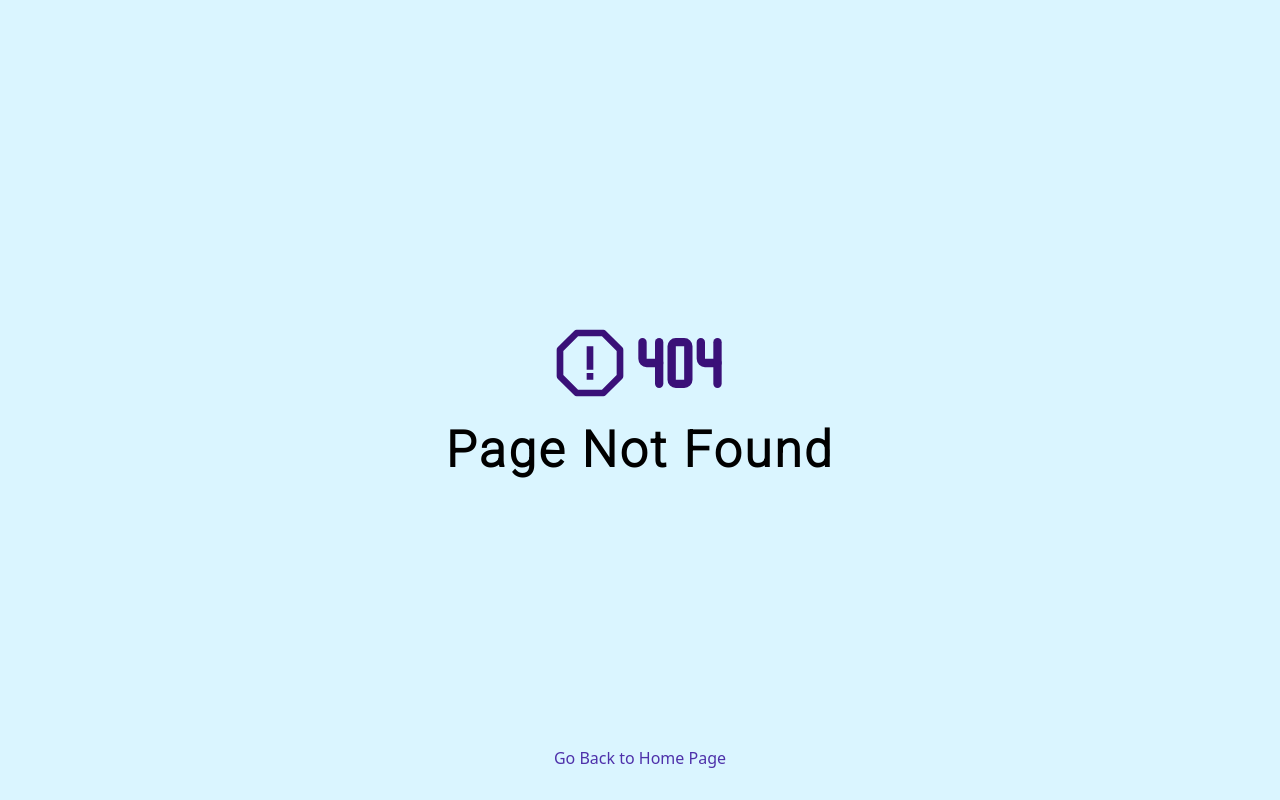
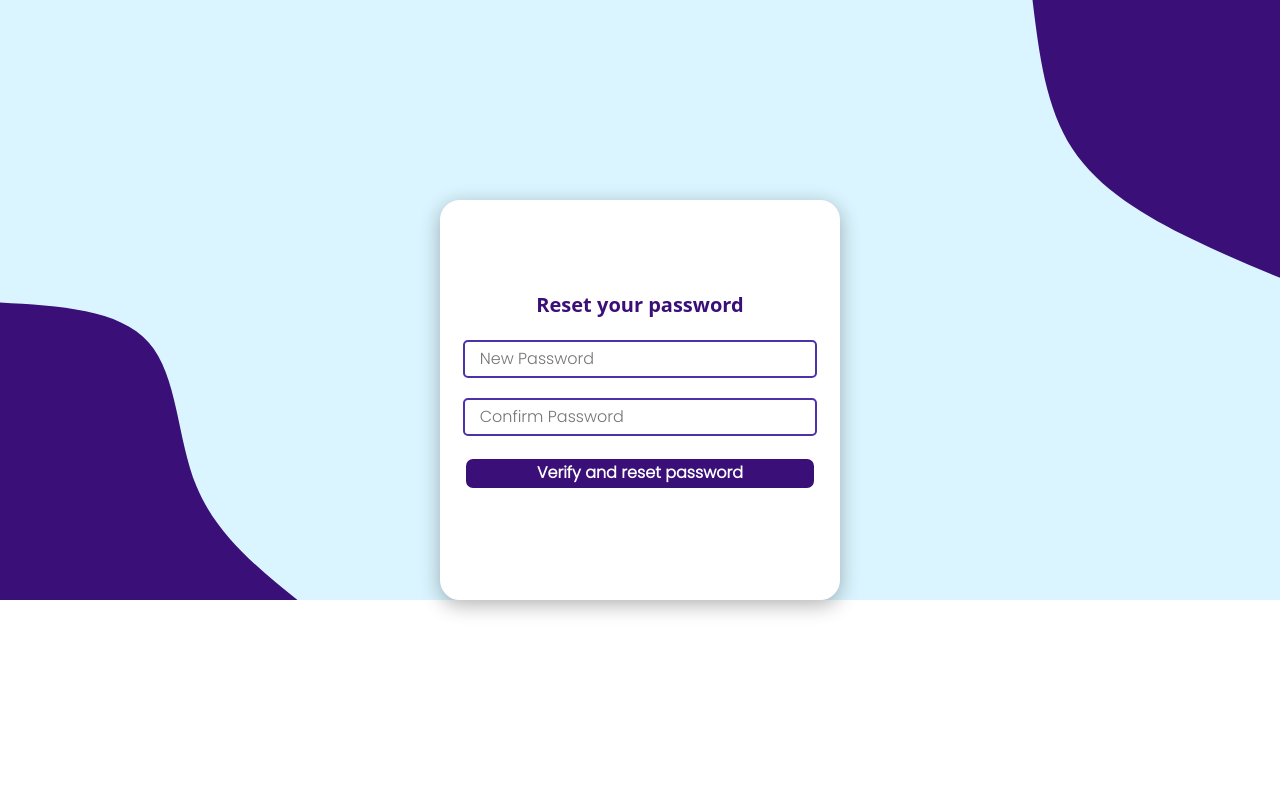
Before and after one commit to CareToShare-Project/CareToShare-Frontend, a React (Create React App) app: page /login/forgotPassword/resetPassword/1 in a window 1280 px wide. Before the commit this address had no page. Built offline with nearby package versions, Linux system fonts and the light colour scheme; a web font is replaced by a local one.

Commit message:
modified password reset components and functionalites

```diff
--- a/src/Components/DonorPage/DonorPage.tsx
+++ b/src/Components/DonorPage/DonorPage.tsx
@@ -7,7 +7,7 @@ import { donorFeatures} from '../Shared_util/Constants/SideBarFeatures';
 
 function DonorPage(){
     const {username} = useParams();
-    sessionStorage.setItem('currentUser', JSON.stringify(username))
+
 
 
 
--- a/src/Components/DonorPage/DonorStyles.ts
+++ b/src/Components/DonorPage/DonorStyles.ts
@@ -153,6 +153,7 @@ export const CardContainer = styled.div`
     flex-direction: column;
     gap: 5px;
     width: 30%;
+    max-width: 240px;
     min-width: 230px;
     height: 300px;
     border-radius: 10px;
--- a/src/Components/PasswordReset/ForgotPassword.tsx
+++ b/src/Components/PasswordReset/ForgotPassword.tsx
@@ -1,11 +1,10 @@
 import React, {useRef, useState} from 'react'
 import { ResetContainer, Header, ResetWrapper, InputContainer, SubmitEmailContainer } from './passwordResetStyles'
-import { useNavigate } from 'react-router-dom'
 import { BASE_URL } from '../Shared_util/Constants/Base_URL';
-import AlertComponent from '../Shared_util/Alerts/Alert';
 import Spinner  from 'react-bootstrap/Spinner';
 import BackgroundSVG from '../Shared_util/SVG/Background';
 import {motion} from "framer-motion"
+import LoginToast from '../Shared_util/Toast/LoginToast';
 
 
 
@@ -15,12 +14,12 @@ import {motion} from "framer-motion"
 
 const ForgotPassword  = () => {
 
-    const navigate = useNavigate();
     const emailRef: any = useRef()
-    const [alert, setAlert] = useState(false)
     const [showLoading, setShowLoading] = useState(false)
-    const [variant, setVariant] =useState('')
-    const [message, setMessage] = useState('')
+     // state to show or hide toast
+     const [showToast, setShowToast] = useState(true)
+      // state to set toast message
+    const [toastMessage, setToastMessage] = useState('')
 
 
     const handleResetToken = async (e : React.FormEvent<HTMLFormElement>) => {
@@ -37,26 +36,21 @@ const ForgotPassword  = () => {
 
                 const data = await response.json();
                 if(data.status === 'success'){
-                    setMessage(`Successfully sent token to ${email} account`)
-                    setVariant('success')
-                    setAlert(true)
+                    setToastMessage('Check your email to reset your password.')
+                    setShowToast(true)
                     setTimeout(()=> {
-                        navigate('resetPassword')
-                    }, 1000)
+                        setShowLoading(false)
+                    }, 2000)
                 }else{
-                    setMessage(`The provided email does not belong to any authorized user`)
-                    setVariant('danger')
-                    setAlert(true)
+                    setToastMessage('The email does not belong to any user')
+                    setShowToast(true)
                     setShowLoading(false)
-                    setTimeout(()=> {
-                        setAlert(false)
-                    }, 4000)
                 }
+
                 console.log(data)
             }
         }catch(err){
             console.log(err)
-
 
         }
 
@@ -73,10 +67,7 @@ const ForgotPassword  = () => {
         >
 
             <ResetContainer>
-                {alert &&
-                        <div className='alert'>
-                            <AlertComponent variant={variant} message={message} />
-                        </div>}
+
                 <BackgroundSVG />
                 <ResetWrapper onSubmit={handleResetToken}>
                     <Header>Enter your email to reset your password</Header>
@@ -86,7 +77,13 @@ const ForgotPassword  = () => {
                                                 <span>Submit</span>
                         </SubmitEmailContainer>
                     </div>
+                    <LoginToast
+                        showToast={showToast}
+                        setShowToast={setShowToast}
+                        toastMessage={toastMessage}
+                    />
                 </ResetWrapper>
+
             </ResetContainer>
         </motion.div>
 
--- a/src/Components/PasswordReset/ResetPassword.tsx
+++ b/src/Components/PasswordReset/ResetPassword.tsx
@@ -2,30 +2,36 @@ import React, {useRef, useState} from 'react'
 import { ResetContainer, ResetWrapper, Header, InputContainer, SubmitEmailContainer } from './passwordResetStyles';
 import { BASE_URL } from '../Shared_util/Constants/Base_URL';
 import Spinner from 'react-bootstrap/Spinner'
-import { useNavigate } from 'react-router-dom';
-import AlertComponent from '../Shared_util/Alerts/Alert';
+import { useNavigate, useParams } from 'react-router-dom';
 import BackgroundSVG from '../Shared_util/SVG/Background';
 import {motion} from "framer-motion"
+import LoginToast from '../Shared_util/Toast/LoginToast';
 
 const ResetPassword : React.FC =()=>{
-
-    const tokenRef: any = useRef();
     const passwordRef: any = useRef();
     const passwordConfirmRef: any = useRef();
     const navigate = useNavigate();
 
-    const [alert, setAlert] = useState(false)
+    // state to show or hide toast
+    const [showToast, setShowToast] = useState(false)
+
+    // state to set toast message
+    const [toastMessage, setToastMessage] = useState('')
+
+    // state to handle loading spinner
     const [showLoading, setShowLoading] = useState(false)
-    const [variant, setVariant] =useState('')
-    const [message, setMessage] = useState('')
+
+
+    const {token} = useParams()
+    console.log(token)
+
 
     const handlePasswordReset = async (e : React.FormEvent<HTMLFormElement>) => {
         e.preventDefault();
         try{
             setShowLoading(true)
-            if(tokenRef.current.value && passwordRef.current.value && passwordConfirmRef.current.value){
-                const token = tokenRef.current.value
-                const response = await fetch(`${BASE_URL}/donors/resetPassword/${token}`, {
+            if(passwordRef.current.value && passwordConfirmRef.current.value){
+                const response = await fetch(`${BASE_URL}/resetPassword/${token}`, {
                     method: 'PATCH',
                     headers : {'content-type':'application/json'},
                     body : JSON.stringify({
@@ -34,30 +40,25 @@ const ResetPassword : React.FC =()=>{
                     })
                 })
 
-                const data = await response.json()
-                if(data.status === "success"){
-                    setMessage(`Successfully reset password`)
-                    setVariant('success')
-                    setAlert(true)
+                const results = await response.json()
+
+                if(results.status === "success"){
+                    setToastMessage('Password reset successfully')
+                    setShowToast(true)
                     setTimeout(()=> {
-                        navigate('/donor')
-                    }, 1000)
+                        setShowLoading(false)
+                        navigate('/login')
+                    }, 5000)
                 }else{
-                    if(passwordConfirmRef.current.value !== passwordRef.current.value){
-                        setMessage(`Password mismatch`)
-                    }else{
-                        setMessage(`Invalid token or token is expired`)
-                    }
-                    setVariant('danger')
-                    setAlert(true)
+                    setToastMessage('Password reset failed. Try again')
+                    setShowToast(true)
                     setShowLoading(false)
-                    setTimeout(()=> {
-                        setAlert(false)
-                    }, 4000)
+
                 }
             }
         }catch(err){
             console.log(err)
+
         }
     }
 
@@ -68,40 +69,34 @@ const ResetPassword : React.FC =()=>{
             exit = {{opacity: 0, transition: {duration: 0.3}}}
         >
             <ResetContainer>
-                {alert &&
-                        <div className='alert'>
-                            <AlertComponent variant={variant} message={message} />
-                        </div>}
                 <BackgroundSVG />
                 <ResetWrapper onSubmit={handlePasswordReset}>
-                    <Header>Check your email for the token</Header>
+                    <Header>Reset your password</Header>
                     <div>
                         <InputContainer
-                            type='text'
-                            placeholder='Copy and Paste Token here'
-                            required
-                            ref={tokenRef}
-
-                            />
-                        <InputContainer
                             type='password'
-                            placeholder='New Password (min: 8)'
+                            placeholder='New Password'
                             required
                             ref={passwordRef}
                             min={8}
                             />
                         <InputContainer
                             type='password'
-                            placeholder='Confirm Password (min: 8)'
+                            placeholder='Confirm Password'
                             required
                             ref= {passwordConfirmRef}
                             min={8}
                             />
                         <SubmitEmailContainer>
                         {showLoading && <Spinner animation='border' size='sm' className='spinner'/>}
-                                                <span>verify and reset password</span>
+                                                <span>Verify and reset password</span>
                         </SubmitEmailContainer>
                     </div>
+                    <LoginToast
+                        showToast={showToast}
+                        setShowToast={setShowToast}
+                        toastMessage={toastMessage}
+                    />
                 </ResetWrapper>
             </ResetContainer>
         </motion.div>
--- a/src/Components/Routes/Routes.tsx
+++ b/src/Components/Routes/Routes.tsx
@@ -27,7 +27,7 @@ const PagesRoute = () => {
                 <Route index element={<HomePage />}/>
                 <Route path='login' element= {<Login />} />
                 <Route path='login/forgotPassword' element = {<ForgotPassword /> } />
-                <Route path='login/forgotPassword/resetPassword' element = {<ResetPassword />} />
+                <Route path='login/forgotPassword/resetPassword/:token' element = {<ResetPassword />} />
                 <Route path='login/createAccount' element= {<CreateAccount />} />
                 <Route path='login/createAccount/Organisation/:username' element = {<CharityRegistrationPage />} />
                 <Route path='login/createAccount/Donor/:username' element = {<DonorRegistrationPage />} />
--- a/src/Components/Shared_util/SVG/Background.tsx
+++ b/src/Components/Shared_util/SVG/Background.tsx
@@ -7,12 +7,12 @@ function BackgroundSVG() {
             <svg id="visual" viewBox="0 0 1330 600" className="backG" width="1330" height="600" xmlns="http://www.w3.org/2000/svg" xmlnsXlink="http://www.w3.org/1999/xlink" version="1.1">
                 <rect x="0" y="0" width="1330" height="600" fill="#DAF5FF"></rect>
                 <defs><linearGradient id="grad1_0" x1="33.3%" y1="0%" x2="100%" y2="100%">
-                    <stop offset="20%" stop-color="#daf5ff" stop-opacity="1"></stop>
-                    <stop offset="80%" stop-color="#daf5ff" stop-opacity="1"></stop>
+                    <stop offset="20%" stopColor="#daf5ff" stopOpacity="1"></stop>
+                    <stop offset="80%" stopColor="#daf5ff" stopOpacity="1"></stop>
                     </linearGradient>
                 </defs>
-                <defs><linearGradient id="grad2_0" x1="0%" y1="0%" x2="66.7%" y2="100%"><stop offset="20%" stop-color="#daf5ff" stop-opacity="1"></stop>
-                    <stop offset="80%" stop-color="#daf5ff" stop-opacity="1"></stop></linearGradient>
+                <defs><linearGradient id="grad2_0" x1="0%" y1="0%" x2="66.7%" y2="100%"><stop offset="20%" stopColor="#daf5ff" stopOpacity="1"></stop>
+                    <stop offset="80%" stopColor="#daf5ff" stopOpacity="1"></stop></linearGradient>
                 </defs>
                 <g transform="translate(1330, 0)">
                     <path d="M0 297.5C-45.9 279.5 -91.7 261.6 -138 239C-184.3 216.5 -231 189.3 -257.6 148.7C-284.3 108.1 -290.9 54.1 -297.5 0L0 0Z" fill="#3A1078"></path>
--- a/src/Components/Shared_util/Toast/LoginToast.tsx
+++ b/src/Components/Shared_util/Toast/LoginToast.tsx
@@ -11,11 +11,11 @@ const LoginToast: React.FC<LoginToastProps> = ({showToast, setShowToast, toastMe
             <Toast
                 onClose= {() => setShowToast(false)}
                 show={showToast}
-                delay={4000}
+                delay={10000}
                 bg='neutral'
                 autohide
                 className="toast">
-                    <Toast.Body>
+                    <Toast.Body className="toast-body">
                         {toastMessage}
                     </Toast.Body>
             </Toast>
```
Also changed, not shown: src/Components/DonorPage/MakeDonation.tsx (+11 -10 lines), src/Components/Login/Login.tsx (+5 -4 lines), src/Components/Shared_util/Toast/ToastStyles.ts (+15 -13 lines).
